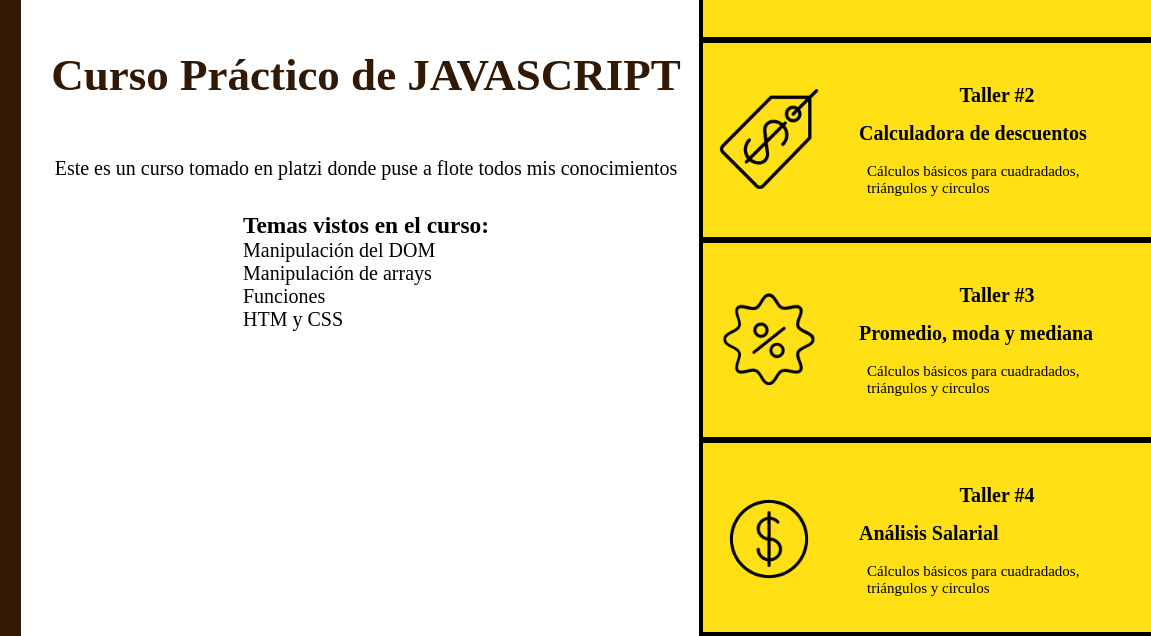
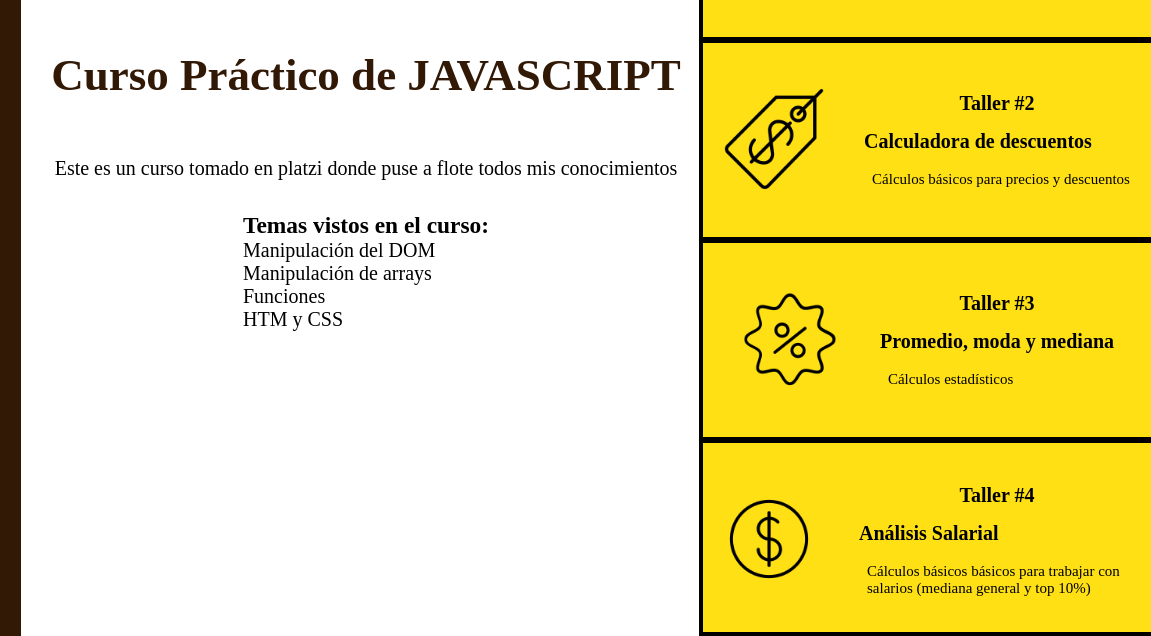
Before and after one commit to MrJulianFR/Curso-practico-JS-v1, a plain HTML site: page index.html in a window 1280 px wide. Shown: the part 164-800 px from the top of the page, 129-1280 px from the left. Drawn offline with Linux system fonts and the light colour scheme.

Commit message:
hice arreglos de texto

```diff
--- a/index.html
+++ b/index.html
@@ -47,7 +47,7 @@
                         <div>
                             <h3 class="workshop__taller">Taller #2</h3>
                             <h2 class="workshop__title">Calculadora de descuentos</h2>
-                            <p class="workshop__info">Cálculos básicos para cuadradados, triángulos y circulos</p>
+                            <p class="workshop__info">Cálculos básicos para precios y descuentos</p>
                         </div>
                     </li>
                     <li class="workshop__list-item" onclick="location.href='./taller3/promediosAll.html'">
@@ -57,7 +57,7 @@
                         <div>
                             <h3 class="workshop__taller">Taller #3</h3>
                             <h2 class="workshop__title">Promedio, moda y mediana</h2>
-                            <p class="workshop__info">Cálculos básicos para cuadradados, triángulos y circulos</p>
+                            <p class="workshop__info">Cálculos estadísticos</p>
                         </div>
                     </li>
                     <li class="workshop__list-item" onclick="location.href='./taller4/salarios.html'">
@@ -67,7 +67,7 @@
                         <div>
                             <h3 class="workshop__taller">Taller #4</h3>
                             <h2 class="workshop__title">Análisis Salarial</h2>
-                            <p class="workshop__info">Cálculos básicos para cuadradados, triángulos y circulos</p>
+                            <p class="workshop__info">Cálculos básicos básicos para trabajar con salarios (mediana general y top 10%)</p>
                         </div>
                     </li>
                 </ul>
```
Also changed, not shown: taller4/analisis.js (+9 -0 lines).
